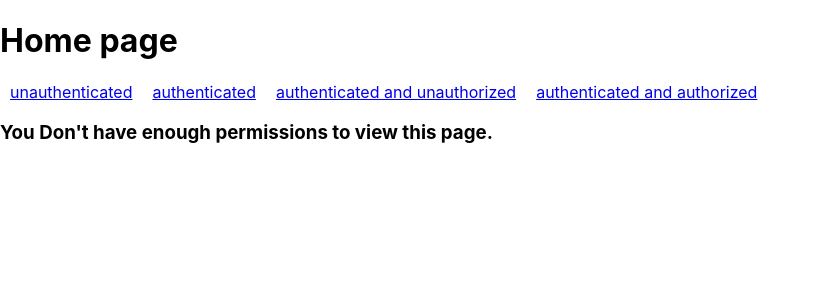
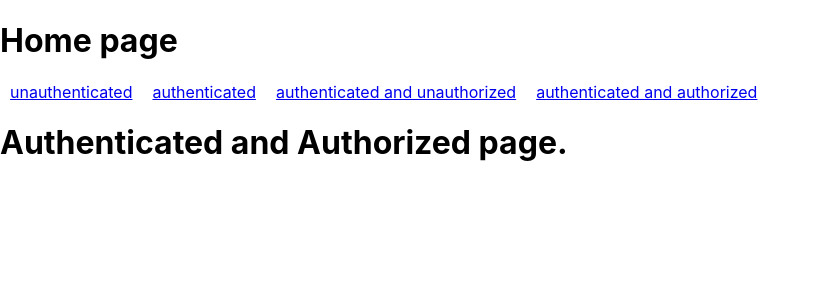
Before and after one commit to dipbazz/react-authentication-and-authorization, a React (Create React App) app: page /authenticated-and-authorized in a window 1280 px wide. Shown: the top 300 px of the page, without its empty margins (0-821 px from the left). Built offline with nearby package versions, Linux system fonts and the light colour scheme.

Commit message:
Add hard-coded permissions

```diff
--- a/src/App.js
+++ b/src/App.js
@@ -26,8 +26,8 @@ const router = createBrowserRouter([
       {
         path: '/authenticated-and-authorized',
         element: (
-          <CanAccess>
-            <AuthenticatedAndUnauthorized />
+          <CanAccess permissions={["authorized"]}>
+            <AuthenticatedAndAuthorized />
           </CanAccess>
         )
       },
@@ -35,7 +35,7 @@ const router = createBrowserRouter([
         path: '/authenticated-and-unauthorized',
         element: (
           <CanAccess>
-            <AuthenticatedAndAuthorized />
+            <AuthenticatedAndUnauthorized />
           </CanAccess>
         )
       },
--- a/src/components/CanAccess.jsx
+++ b/src/components/CanAccess.jsx
@@ -6,9 +6,9 @@ const CanAccess = ({
   fallback=<Fallback />,
   children
 }) => {
-  const { user, isAuthenticated } = { user: { permissions: [] }, isAuthenticated: false };
+  const { user, isAuthenticated } = { user: { permissions: ["authorized"] }, isAuthenticated: true };
   const userPermissions = user?.permissions;
-  const isAuthorized = userPermissions?.some((permission) => permissions.includes(permission));
+  const isAuthorized = userPermissions?.some((permission) => permissions?.includes(permission));
 
   if (isAuthenticated && isAuthorized) {
     return <>{children}</>;
```
